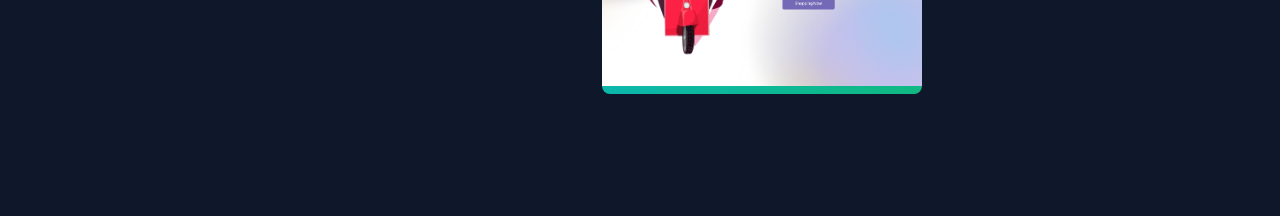
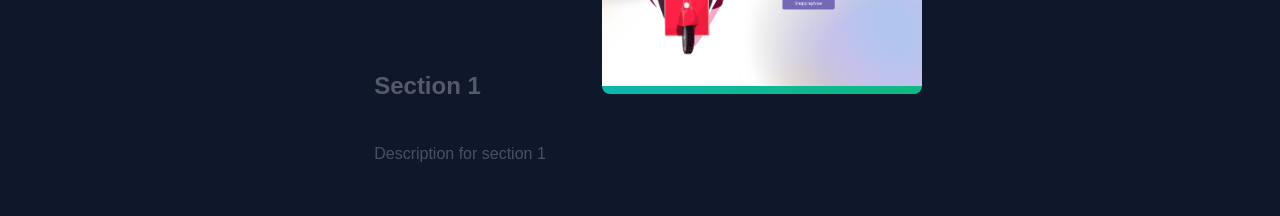
Before and after one commit to HashanTG/tharanga-portfolio, a React (Vite) app: page / in a window 1280 px wide. Shown: the part 3538-3754 px from the top of the page. Built offline with nearby package versions, Linux system fonts and the light colour scheme.

Commit message:
i add component for the project add items

```diff
--- a/src/components/project.tsx
+++ b/src/components/project.tsx
@@ -5,7 +5,21 @@
   {
     title: "Section 1",
     description: "Description for section 1",
-    content: <div><img src="/public/project1.png" alt="" /></div>,
+    content: (
+      <div>
+        <img src="/public/project1.png" alt="" />
+      </div>
+    ),
+  },
+
+  {
+    title: "Section 1",
+    description: "Description for section 1",
+    content: (
+      <div>
+        <img src="/public/project1.png" alt="" />
+      </div>
+    ),
   },
   // Add more sections as needed
 ];
```
